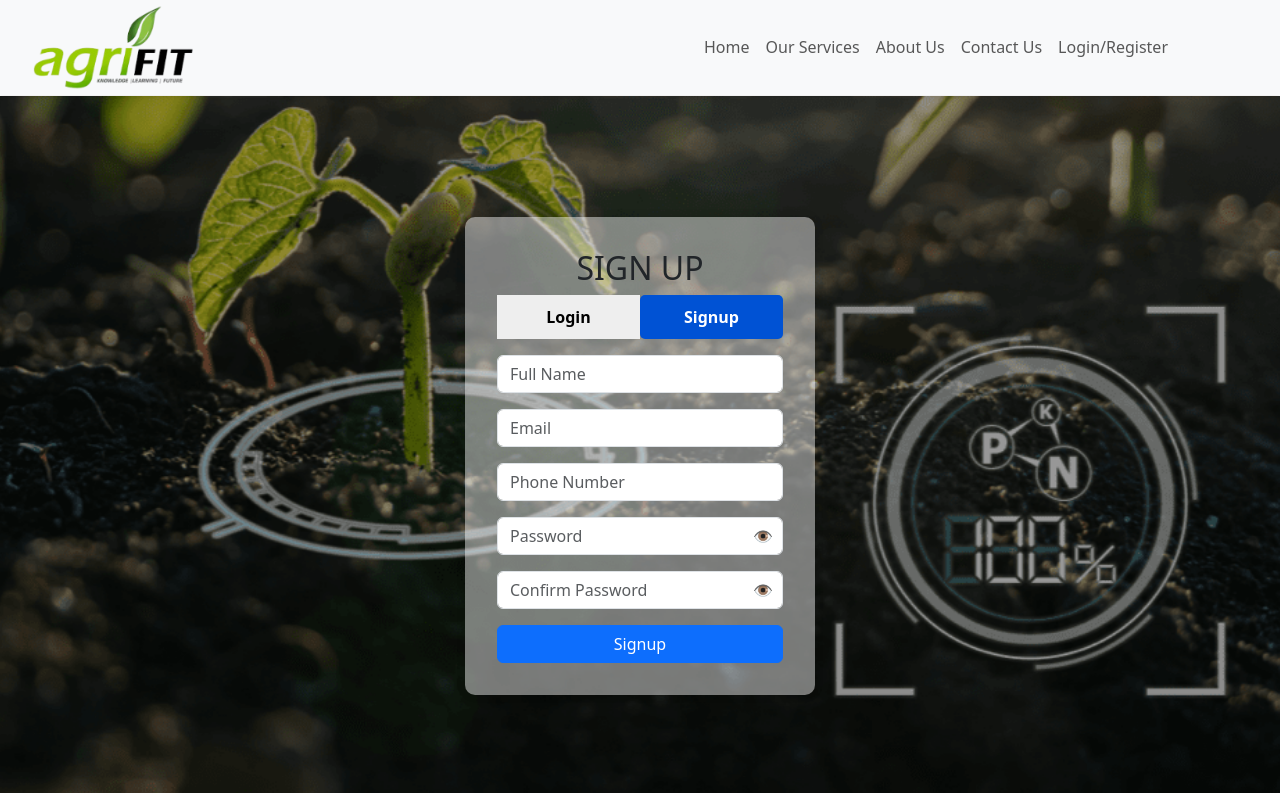
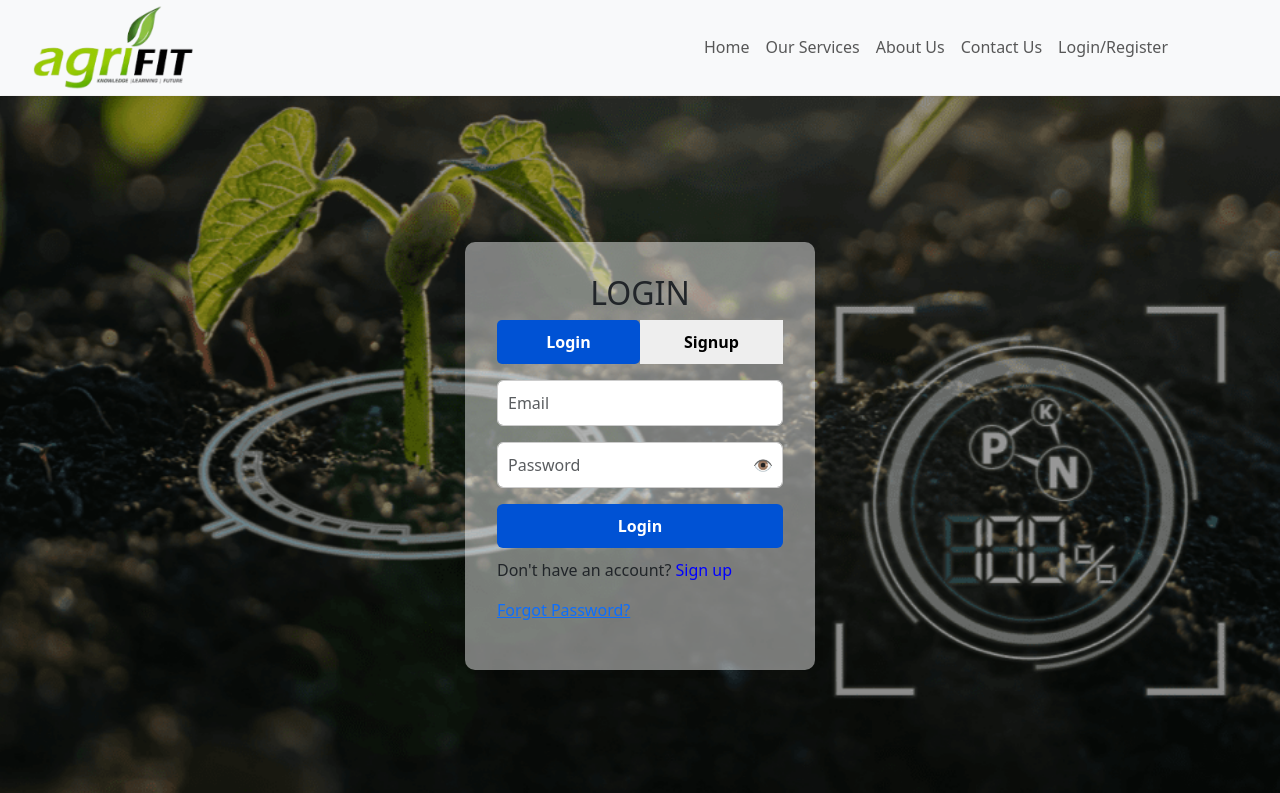
Before and after one commit to Mwangimark/cropfrontend, a React (Create React App) app: page /auth in a window 1280 px wide. Shown: the top 793 px of the page. Built offline with nearby package versions, Linux system fonts and the light colour scheme.

Commit message:
made login the default

```diff
--- a/src/pages/LoginSignupPage.jsx
+++ b/src/pages/LoginSignupPage.jsx
@@ -6,7 +6,7 @@ import Header from '../components/Header';
 import Footer from '../components/Footer';
 
 function LoginSignupPage({switchMode}) {
-  const [activeForm, setActiveForm] = useState('signup');
+  const [activeForm, setActiveForm] = useState('login');
 
   return (
     <>
```
